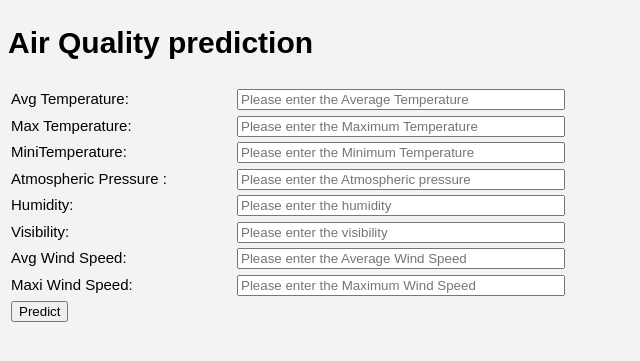
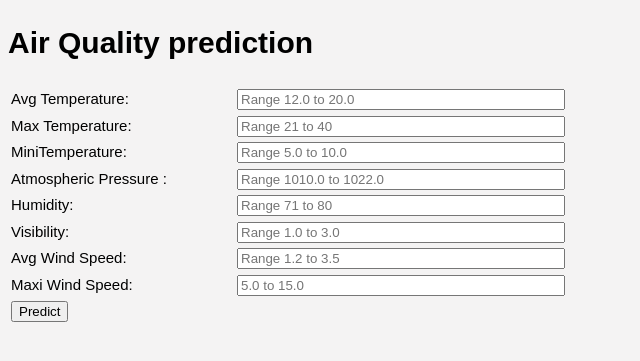
Before and after one commit to NarenderBansal/AirQualityIndex, a Flask app: page / in a window 1280 px wide. Shown: the top 361 px of the page, without its empty margins (0-640 px from the left). Run offline with Flask 2, Linux system fonts and the light colour scheme; parts of the project's set-up code (start-up, migrations or seed data) failed here and were passed over.

Commit message:
Added some updates in HTML codes.

```diff
--- a/templates/home.html
+++ b/templates/home.html
@@ -55,54 +55,54 @@
             <tr>
                 <td class="auto-style1">Avg Temperature:</td>
                 <td>
-                    <input id="AVGTemperature" type="text" name="Average Temperature" placeholder="Please enter the Average Temperature" required="required" />
+                    <input id="AVGTemperature" type="text" name="Average Temperature" placeholder="Range 12.0 to 20.0" required="required" />
                 </td>
             </tr>
             <tr>
                 <td class="auto-style1">Max Temperature:</td>
                 <td>
-                    <input id="MaxTemperature" type="text" name="Maximum Temperature" placeholder="Please enter the Maximum Temperature" required="required" />
+                    <input id="MaxTemperature" type="text" name="Maximum Temperature" placeholder="Range 21 to 40" required="required" />
                 </td>
             </tr>
             <tr>
                 <td class="auto-style1">MiniTemperature:</td>
                 <td>
-                    <input id="Miniemperature" type="text" name="Minimum Temperature" placeholder="Please enter the Minimum Temperature" required="required" />
+                    <input id="Miniemperature" type="text" name="Minimum Temperature" placeholder="Range 5.0 to 10.0" required="required" />
                 </td>
             </tr>
 
             <tr>
                 <td class="auto-style1">Atmospheric Pressure :</td>
                 <td>
-                    <input id="Atmpressure" type="text" name="Atmospheric pressure" placeholder="Please enter the Atmospheric pressure" required="required" />
+                    <input id="Atmpressure" type="text" name="Atmospheric pressure" placeholder="Range 1010.0 to 1022.0" required="required" />
                 </td>
             </tr>
 
             <tr>
                 <td class="auto-style1">Humidity:</td>
                 <td>
-                    <input id="humidity" type="text" name="humidity" placeholder="Please enter the humidity" required="required" />
+                    <input id="humidity" type="text" name="humidity" placeholder="Range 71 to 80" required="required" />
                 </td>
             </tr>
 
             <tr>
                 <td class="auto-style1">Visibility:</td>
                 <td>
-                    <input id="visibility" type="text" name="visibility" placeholder="Please enter the visibility" required="required" />
+                    <input id="visibility" type="text" name="visibility" placeholder="Range 1.0 to 3.0" required="required" />
                 </td>
             </tr>
 
             <tr>
                 <td class="auto-style1">Avg Wind Speed:</td>
                 <td>
-                    <input id="AVgwindspeed" type="text" name="AVgwindspeed" placeholder="Please enter the Average Wind Speed" required="required" />
+                    <input id="AVgwindspeed" type="text" name="AVgwindspeed" placeholder="Range 1.2 to 3.5" required="required" />
                 </td>
             </tr>
 
             <tr>
                 <td class="auto-style1">Maxi Wind Speed:</td>
                 <td>
-                    <input id="Maxwindspeed" type="text" name="Maxwindspeed" placeholder="Please enter the Maximum Wind Speed" required="required" />
+                    <input id="Maxwindspeed" type="text" name="Maxwindspeed" placeholder="5.0 to 15.0" required="required" />
                 </td>
             </tr>
 
```
